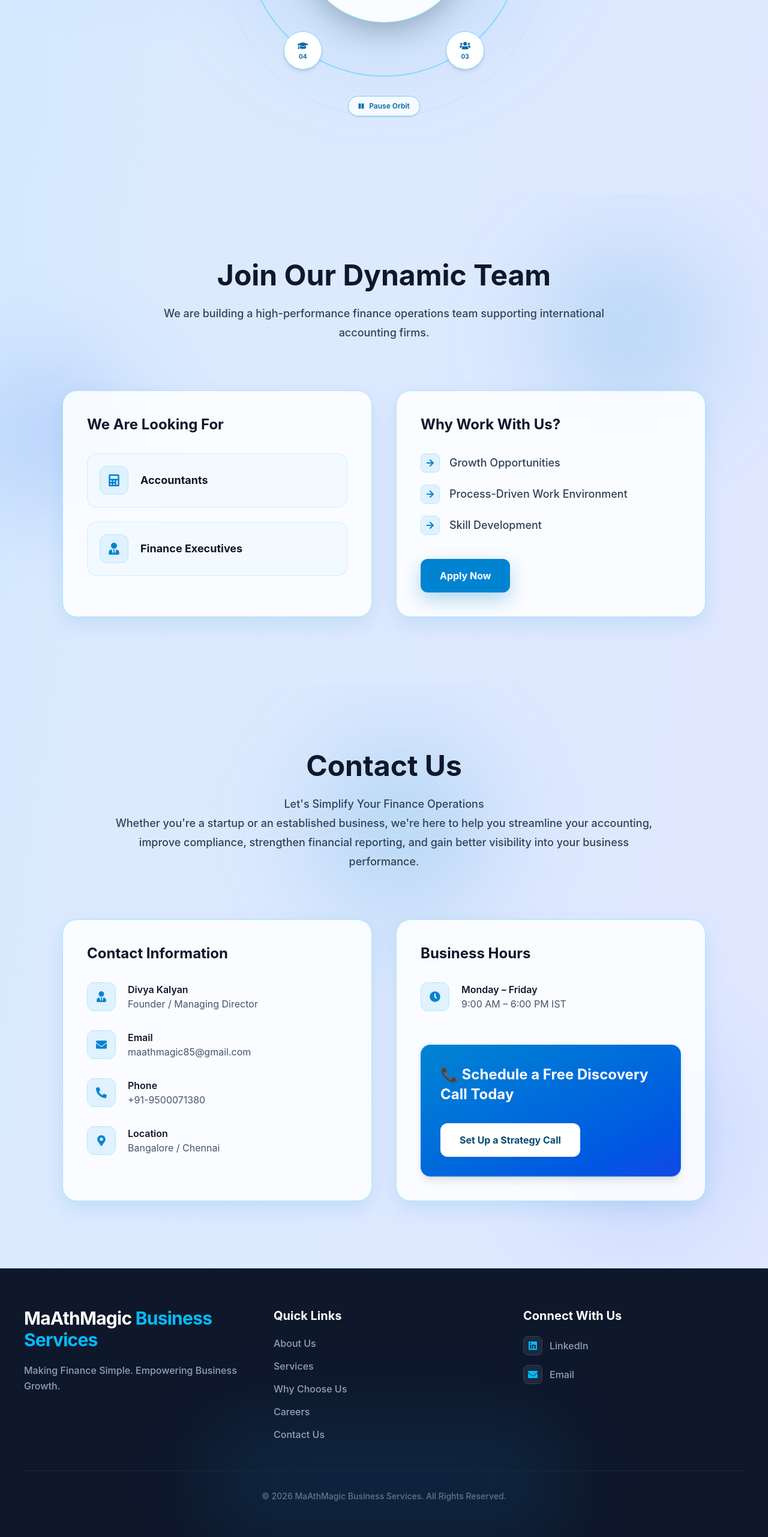
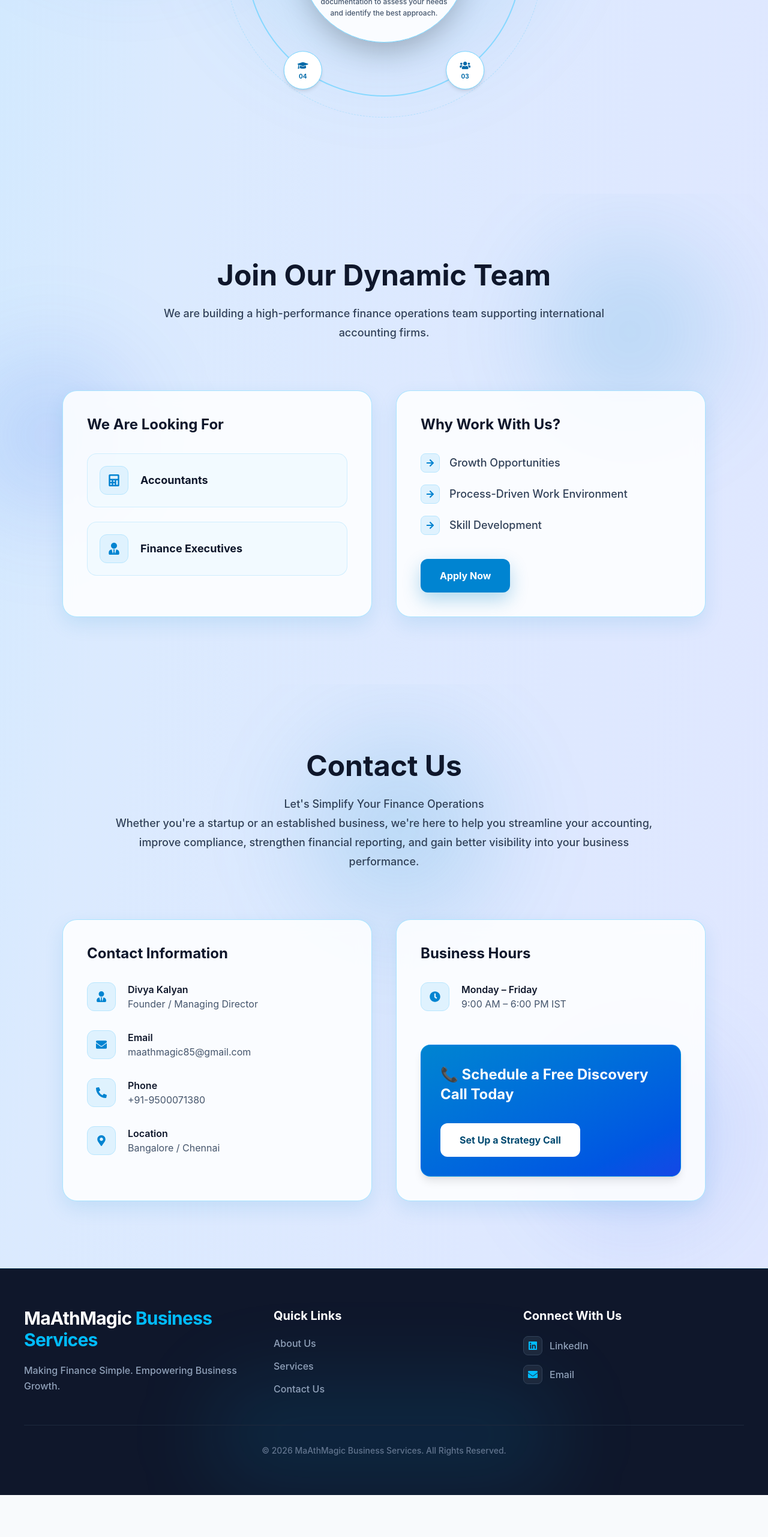
Before and after one commit to Amirtha2105/asap-website, a React (Vite) app: page / in a window 1280 px wide. Shown: the part 6537-9100 px from the top of the page at 60% size. After the commit the page ends 9030 px from the top, so only its background shows below. Built offline with nearby package versions, Linux system fonts and the light colour scheme.

Commit message:
Fixed process section (removed orbit buttons)

```diff
--- a/src/components/Footer.tsx
+++ b/src/components/Footer.tsx
@@ -32,14 +32,6 @@ const Footer = () => {
 
               <a href="#services" className="hover:text-sky-400 transition-colors duration-200">
                 Services
-              </a>
-
-              <a href="#why-us" className="hover:text-sky-400 transition-colors duration-200">
-                Why Choose Us
-              </a>
-
-              <a href="#careers" className="hover:text-sky-400 transition-colors duration-200">
-                Careers
               </a>
 
               <a href="#contact" className="hover:text-sky-400 transition-colors duration-200">
--- a/src/components/ProcessSection.tsx
+++ b/src/components/ProcessSection.tsx
@@ -5,8 +5,6 @@ import {
   FaUsers,
   FaGraduationCap,
   FaChartLine,
-  FaPlay,
-  FaPause,
 } from "react-icons/fa";
 
 const processSteps = [
@@ -187,15 +185,6 @@ const Process = () => {
               })}
             </div>
           </div>
-
-          {/* Pause / Play Control Toggle */}
-          <button
-            onClick={() => setIsRotating(!isRotating)}
-            className="mt-8 flex items-center gap-2 px-4 py-2 rounded-full bg-white/80 border border-sky-300 text-sky-700 text-xs font-semibold hover:bg-white shadow-sm transition-all"
-          >
-            {isRotating ? <FaPause size={10} /> : <FaPlay size={10} />}
-            {isRotating ? "Pause Orbit" : "Resume Orbit"}
-          </button>
         </div>
 
         {/* Mobile / Tablet Sequential View */}
```
